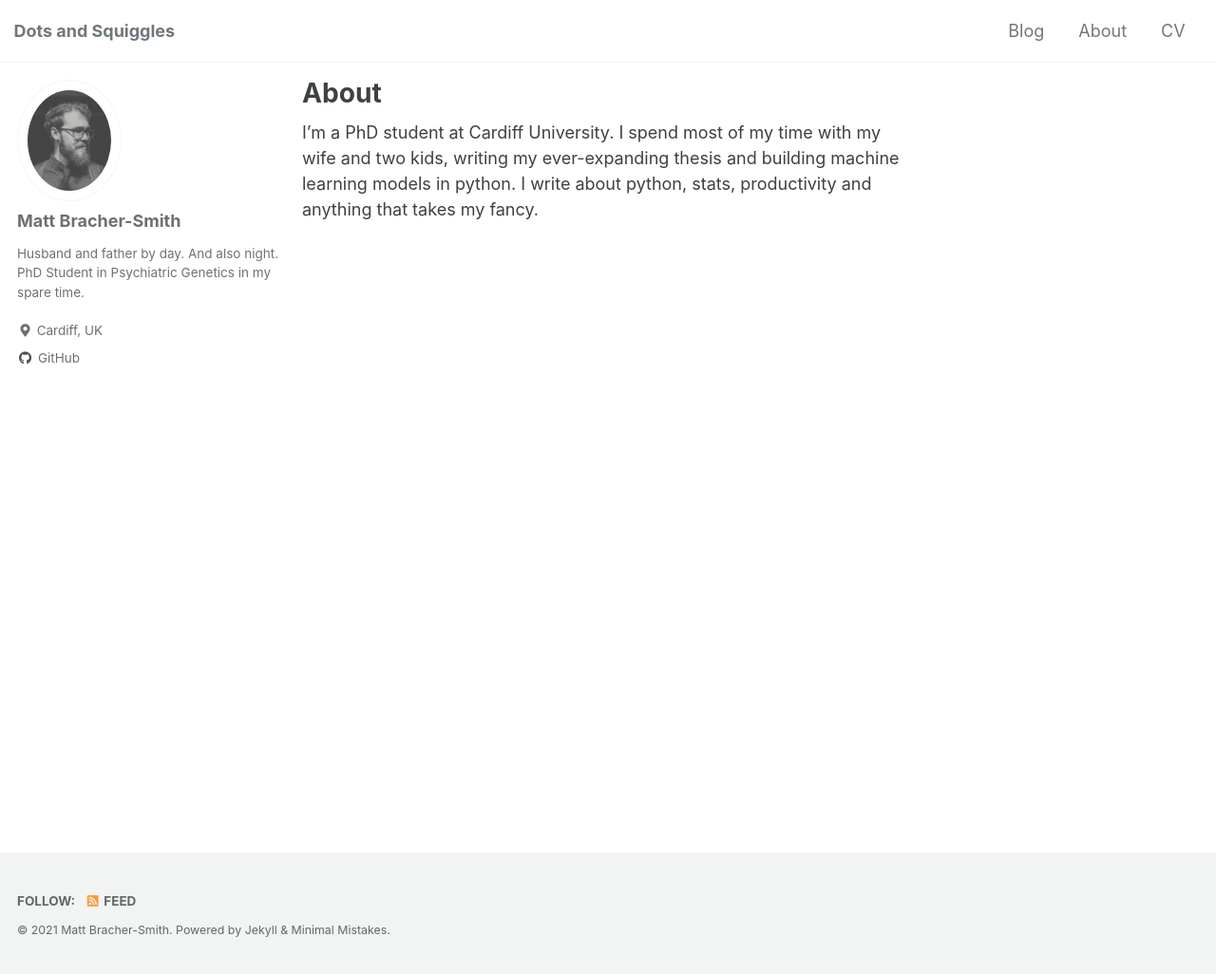
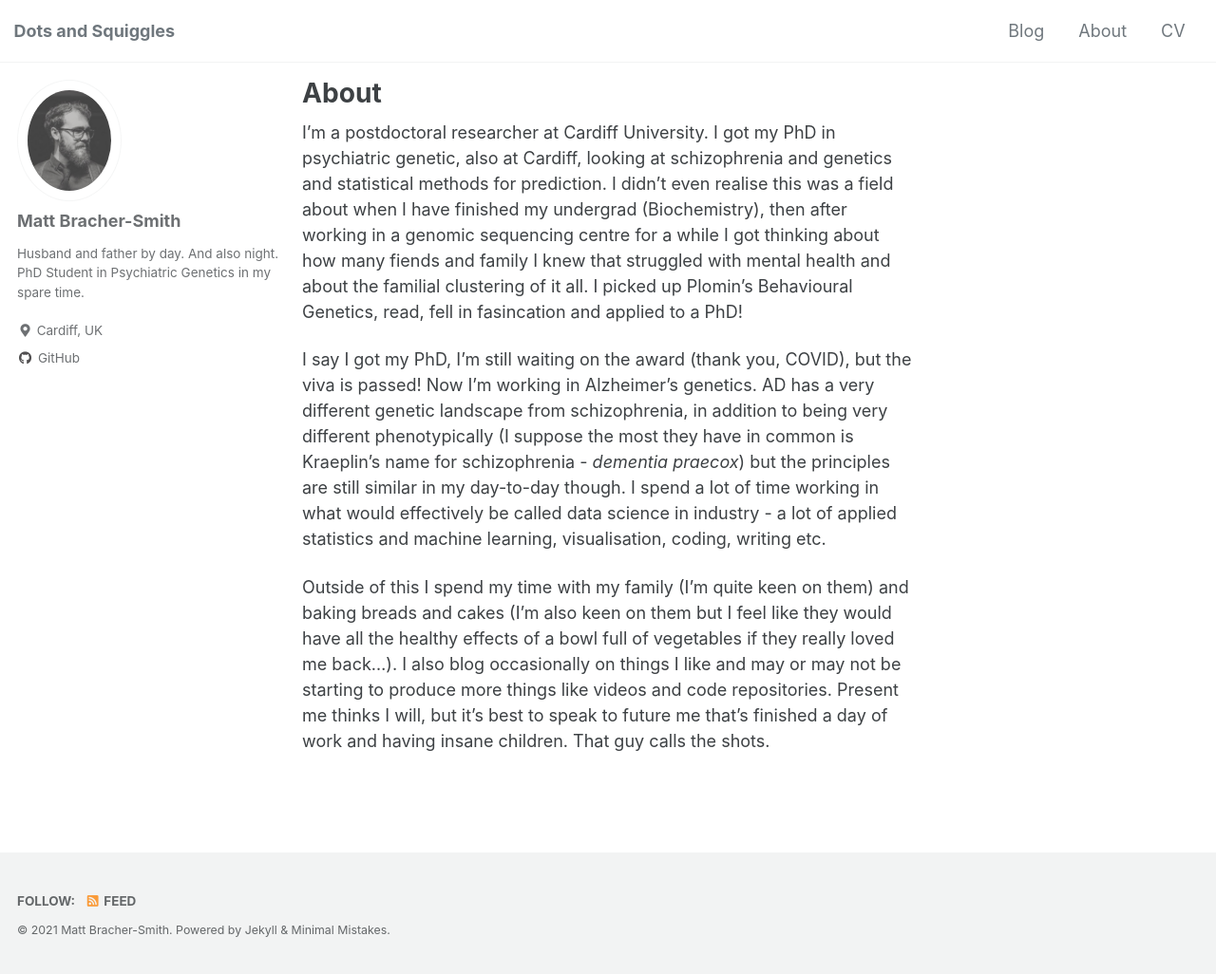
Before and after one commit to seafloor/seafloor.github.io, a Jekyll site: the page built from _pages/about.md, in a window 1280 px wide and 1026 px high. Shown: the whole window at 95% size. Built offline with Jekyll 4.4.1, drawn with Linux system fonts in a browser that asks for light colours; cached includes are drawn as plain includes.

Commit message:
Updated about page

```diff
--- a/_pages/about.md
+++ b/_pages/about.md
@@ -6,4 +6,8 @@ author_profile: true
 comments: false
 ---
 
-I'm a PhD student at Cardiff University. I spend most of my time with my wife and two kids, writing my ever-expanding thesis and building machine learning models in python. I write about python, stats, productivity and anything that takes my fancy.
+I'm a postdoctoral researcher at Cardiff University. I got my PhD in psychiatric genetic, also at Cardiff, looking at schizophrenia and genetics and statistical methods for prediction. I didn't even realise this was a field about when I have finished my undergrad (Biochemistry), then after working in a genomic sequencing centre for a while I got thinking about how many fiends and family I knew that struggled with mental health and about the familial clustering of it all. I picked up Plomin's Behavioural Genetics, read, fell in fasincation and applied to a PhD!
+
+I say I got my PhD, I'm still waiting on the award (thank you, COVID), but the viva is passed! Now I'm working in Alzheimer's genetics. AD has a very different genetic landscape from schizophrenia, in addition to being very different phenotypically (I suppose the most they have in common is Kraeplin's name for schizophrenia - *dementia praecox*) but the principles are still similar in my day-to-day though. I spend a lot of time working in what would effectively be called data science in industry - a lot of applied statistics and machine learning, visualisation, coding, writing etc.
+
+Outside of this I spend my time with my family (I'm quite keen on them) and baking breads and cakes (I'm also keen on them but I feel like they would have all the healthy effects of a bowl full of vegetables if they really loved me back...). I also blog occasionally on things I like and may or may not be starting to produce more things like videos and code repositories. Present me thinks I will, but it's best to speak to future me that's finished a day of work and having insane children. That guy calls the shots.
```
Also changed, not shown: _pages/cv.md (+2 -2 lines).
